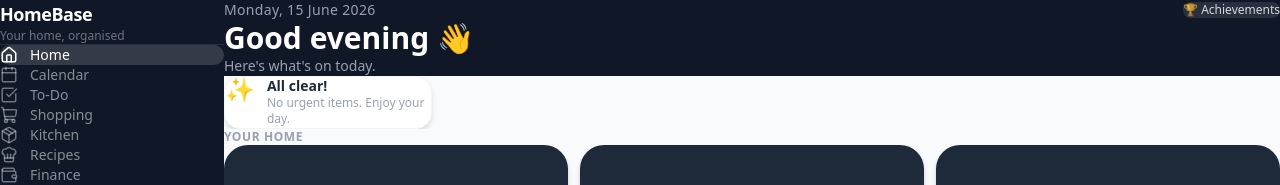
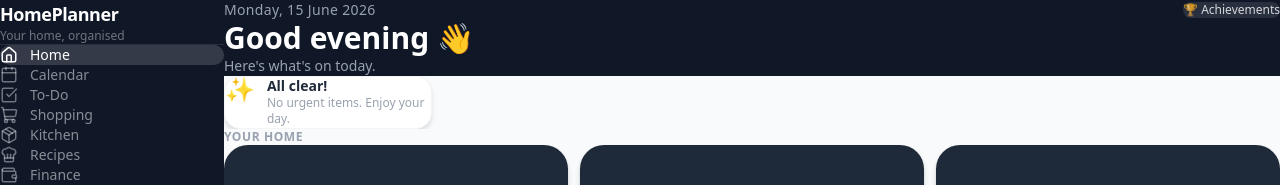
Before and after one commit to jimbo8e6/Home-planner, a React (Vite) app: page / in a window 1280 px wide. Shown: the top 185 px of the page. Built offline with nearby package versions, Linux system fonts and the light colour scheme.

Commit message:
Rename app from HomeBase to HomePlanner
Updates sidebar logo, browser tab title, PWA manifest name/short_name,
iOS web app title, and achievement description text.

Co-Authored-By: Claude Sonnet 4.6 <noreply@anthropic.com>
Claude-Session: https://claude.ai/code/session_01XffoLDdsKpWbmQTJK1oG6T

```diff
--- a/index.html
+++ b/index.html
@@ -3,7 +3,7 @@
   <head>
     <meta charset="UTF-8" />
     <meta name="viewport" content="width=device-width, initial-scale=1.0, viewport-fit=cover" />
-    <title>HomeBase — Your Home, Organised</title>
+    <title>HomePlanner — Your Home, Organised</title>
 
     <!-- Favicon -->
     <link rel="icon" type="image/svg+xml" href="/icon.svg" />
@@ -13,7 +13,7 @@
     <meta name="mobile-web-app-capable" content="yes" />
     <meta name="apple-mobile-web-app-capable" content="yes" />
     <meta name="apple-mobile-web-app-status-bar-style" content="black-translucent" />
-    <meta name="apple-mobile-web-app-title" content="HomeBase" />
+    <meta name="apple-mobile-web-app-title" content="HomePlanner" />
     <link rel="apple-touch-icon" href="/apple-touch-icon.png" />
 
     <!-- Theme -->
--- a/src/achievements/definitions.ts
+++ b/src/achievements/definitions.ts
@@ -60,9 +60,9 @@ export const ACHIEVEMENTS: Achievement[] = [
   { id: 'cal-25',    name: 'Life of the Party',   emoji: '🎉', rarity: 'epic',      category: 'calendar', description: '25 events! You never stop.',                                       check: s => s.calendarEvents >= 25 },
 
   // ── General
-  { id: 'all-sections', name: 'Home Manager',     emoji: '🏡', rarity: 'epic',      category: 'general',  description: 'Explored all 6 sections. You\'re using HomeBase like a pro!',    check: s => s.visitedSections.length >= 6 },
+  { id: 'all-sections', name: 'Home Manager',     emoji: '🏡', rarity: 'epic',      category: 'general',  description: 'Explored all 6 sections. You\'re using HomePlanner like a pro!',    check: s => s.visitedSections.length >= 6 },
   { id: 'ach-10',    name: 'Achievement Hunter',  emoji: '🌈', rarity: 'epic',      category: 'general',  description: 'Unlocked 10 achievements. Clearly you\'re a completionist!',      check: s => s.unlockedCount >= 10 },
-  { id: 'power-user', name: 'Power User',         emoji: '⭐', rarity: 'legendary', category: 'general',  description: 'Something in every section. True HomeBase mastery!',               check: s => s.completedTodos >= 1 && s.fridgeItemCount >= 1 && s.completedShops >= 1 && s.incomeEntries >= 1 && s.calendarEvents >= 1 },
+  { id: 'power-user', name: 'Power User',         emoji: '⭐', rarity: 'legendary', category: 'general',  description: 'Something in every section. True HomePlanner mastery!',               check: s => s.completedTodos >= 1 && s.fridgeItemCount >= 1 && s.completedShops >= 1 && s.incomeEntries >= 1 && s.calendarEvents >= 1 },
 ];
 
 export const RARITY_CONFIG: Record<AchievementRarity, { label: string; border: string; bg: string; badge: string; glow: string }> = {
--- a/src/components/Layout/Sidebar.tsx
+++ b/src/components/Layout/Sidebar.tsx
@@ -22,7 +22,7 @@ export function Sidebar({ currentView, onNavigate, onOpenAchievements }: Props)
     <div className="flex flex-col h-full bg-gray-900 dark:bg-black">
       {/* Logo */}
       <div className="px-5 pt-8 pb-6 border-b border-white/10">
-        <p className="text-white font-bold text-lg tracking-tight">HomeBase</p>
+        <p className="text-white font-bold text-lg tracking-tight">HomePlanner</p>
         <p className="text-white/40 text-xs mt-0.5">Your home, organised</p>
       </div>
 
--- a/vite.config.ts
+++ b/vite.config.ts
@@ -11,8 +11,8 @@ export default defineConfig({
       registerType: 'autoUpdate',
       includeAssets: ['icon.svg', 'apple-touch-icon.png'],
       manifest: {
-        name: 'HomeBase',
-        short_name: 'HomeBase',
+        name: 'HomePlanner',
+        short_name: 'HomePlanner',
         description: 'Your home, organised — fridge, shopping, finances and more.',
         theme_color: '#111827',
         background_color: '#111827',
```
